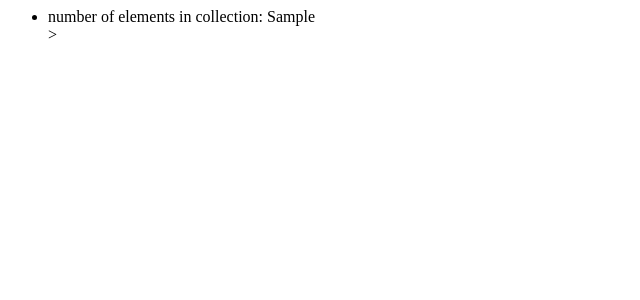
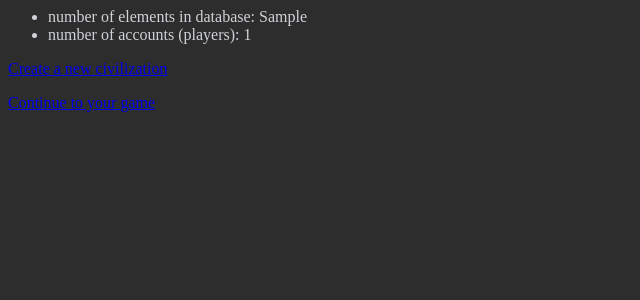
Before and after one commit to BillmanH/exoplanets, a Django app: template web/app/templates/app/index.html in a window 1280 px wide. Shown: the top 300 px of the page, without its empty margins (0-640 px from the left). Run offline with Django 3.2, Linux system fonts and the light colour scheme; the template is opened without the code that fills it: most values are stand-ins (such as "Sample title", 1, 10 or a date in 2020).

Commit message:
updated landing page

```diff
--- a/web/app/templates/app/index.html
+++ b/web/app/templates/app/index.html
@@ -1,3 +1,21 @@
-<ul>
-    <li>number of elements in collection: {{node_cnt}}</li>>
-</ul>
+{% load static %}
+<html>
+{% include "app/head.html" %}
+
+<body>
+    <ul>
+        <li>number of elements in database: {{node_cnt}}</li>
+        <li>number of accounts (players): {{count_accounts}}</li>
+    </ul>
+
+    <div>
+        <p>
+            <a href="/new">Create a new civilization</a>
+        </p>
+        <p>
+            <a href="/systemmap">Continue to your game</a>
+        </p>
+    </div>
+</body>
+
+</html>
--- a/web/app/templates/app/system_map.html
+++ b/web/app/templates/app/system_map.html
@@ -10,7 +10,7 @@
 </body>
 <script>
     {% include "app/tooltips.js" %}
-    // https://github.com/d3/d3-force#simulation
+
     var solar_system = {{ solar_system | safe }}
     console.log(solar_system['edges'])
     var width = 640,
--- a/web/app/views.py
+++ b/web/app/views.py
@@ -34,7 +34,11 @@ def signup(request):
 def index(request):
     c = get_client()
     all_count = run_query(c, query="g.V().count()")
-    context = {"node_cnt": all_count}
+    count_accounts = run_query(c,query="g.V().hasLabel('account').count()")
+    context = {
+        "all_count": all_count,
+        "count_accounts":count_accounts
+    }
     c.close()
     return render(request, "app/index.html", context)
 
```
